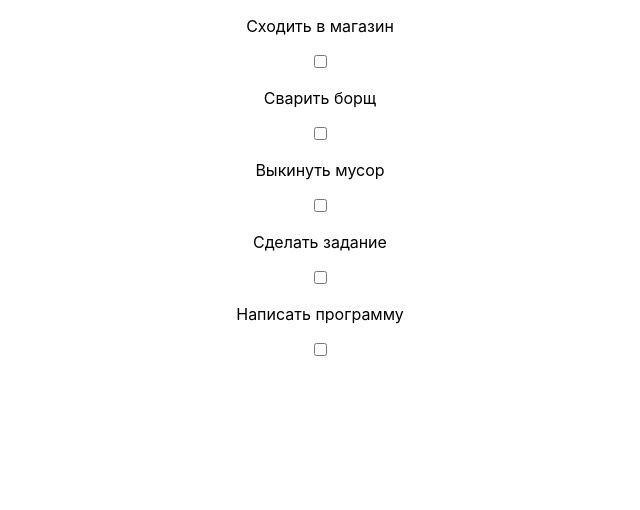
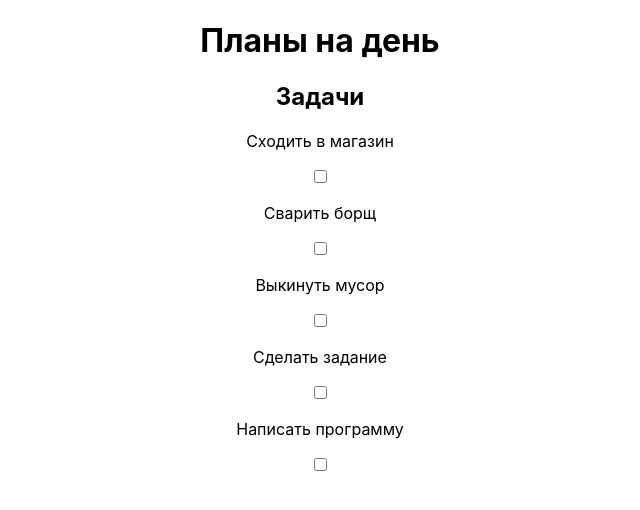
Before and after one commit to DrusMarkonii/TODO-LIST, a React (Create React App) app: page / in a window 1280 px wide. Shown: the top 510 px of the page, without its empty margins (320-960 px from the left). Built offline with nearby package versions, Linux system fonts and the light colour scheme.

Commit message:
done default todoList

```diff
--- a/src/App.js
+++ b/src/App.js
@@ -8,22 +8,30 @@ class App extends Component {
   constructor() {
     super();
     this.state = {
-      todoItem : todosData
+      todoItems : todosData
     }
   }
 
   handleChange = (id) => {
-    console.log("Значение поменялось", id);
+    const index = this.state.todoItems.map(item => item.id).indexOf(id);
+    this.setState(state => {
+      let {todoItems} = state;
+      todoItems[index].completed = true;
+      return todoItems
+    })
+        console.log("Значение поменялось", id);
   };
 
   render() {
-    const {todoItem} = this.state;
-    const activeTasks = todoItem.map(item => {
+    const {todoItems} = this.state;
+    const activeTasks = todoItems.filter(task => task.completed === false);
+    const completedTasks = todoItems.filter(task => task.completed === true);
+    const finalTasks = [...activeTasks, ...completedTasks].map(item => {
       return (
         <ToDoItem
           key={item.id}
           description={item.description}
-          completed={item.complited}
+          completed={item.completed}
           handleChange={() => {
             this.handleChange(item.id);
           }}
@@ -33,7 +41,9 @@ class App extends Component {
 
     return (
       <div className="App">
-        {activeTasks}
+        <h1 className="title">Планы на день</h1>
+        <h2 className="titleBlock">Задачи</h2>
+        {finalTasks}
       </div>
     )
 
--- a/src/ToDoItem/ToDoItem.js
+++ b/src/ToDoItem/ToDoItem.js
@@ -1,10 +1,14 @@
 import React from "react";
 
 const ToDoItem = props => {
+    const resolvedClass = {
+        textDecoration: 'line-through'
+    }
     return (
         <div className="todo-item">
             <div className="description-wrapper">
-                <p>
+                <p style = {
+                    props.completed == true ? resolvedClass : {}}>
                     {props.description}
                 </p>
             </div>
--- a/src/ToDoItem/todosData.js
+++ b/src/ToDoItem/todosData.js
@@ -4,27 +4,27 @@ const todosData = [
     {
         id: 0,
         description: 'Сходить в магазин',
-        complited: false
+        completed: false
     },
     {
         id: 1,
         description: 'Сварить борщ',
-        complited: false
+        completed: false
     },
     {
         id: 2,
         description: 'Выкинуть мусор',
-        complited: false
+        completed: false
     },
     {
         id: 3,
         description: 'Сделать задание',
-        complited: false
+        completed: false
     },
     {
         id: 4,
         description: 'Написать программу',
-        complited: false
+        completed: false
     }
 ]
 
```
